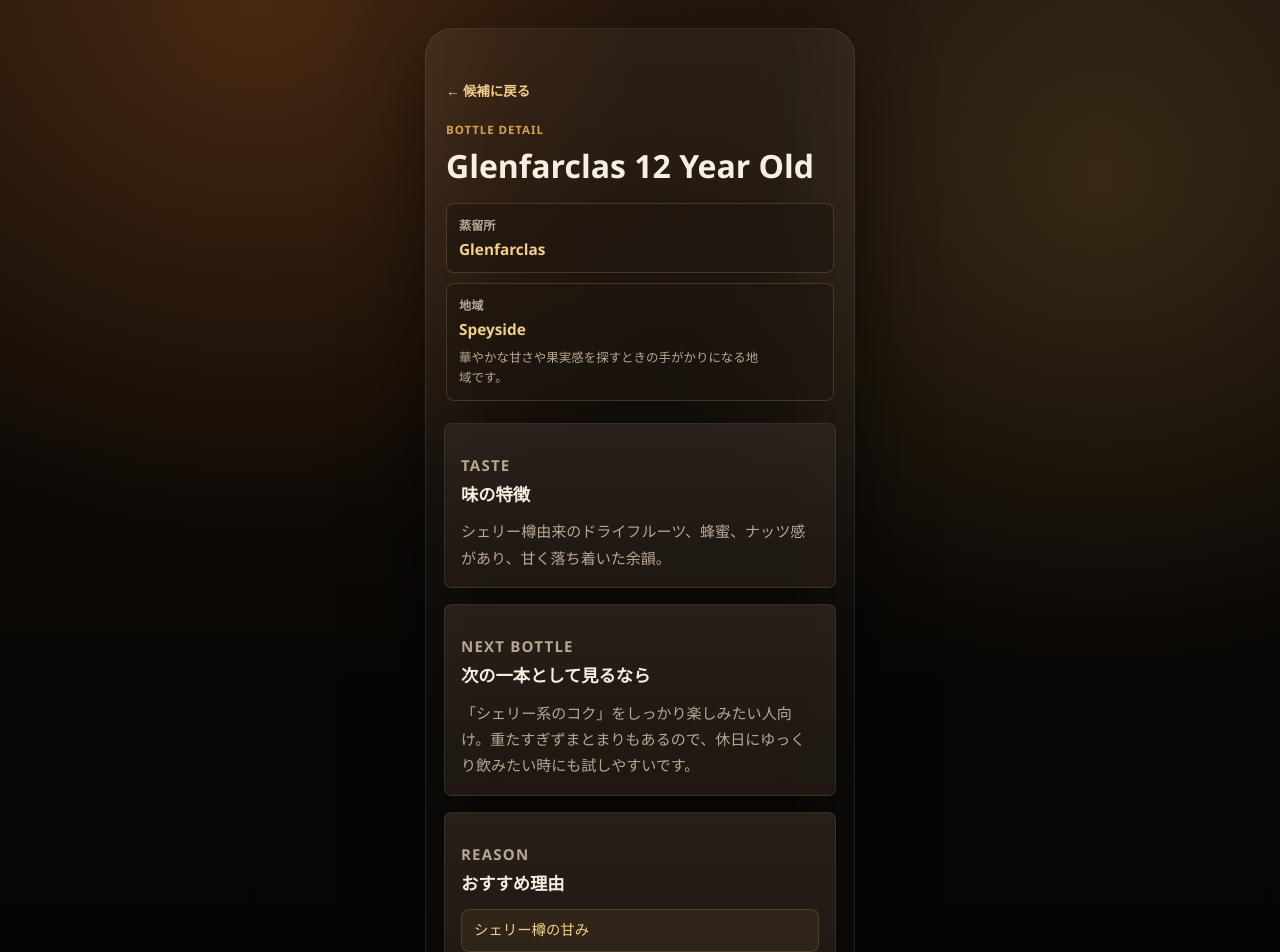
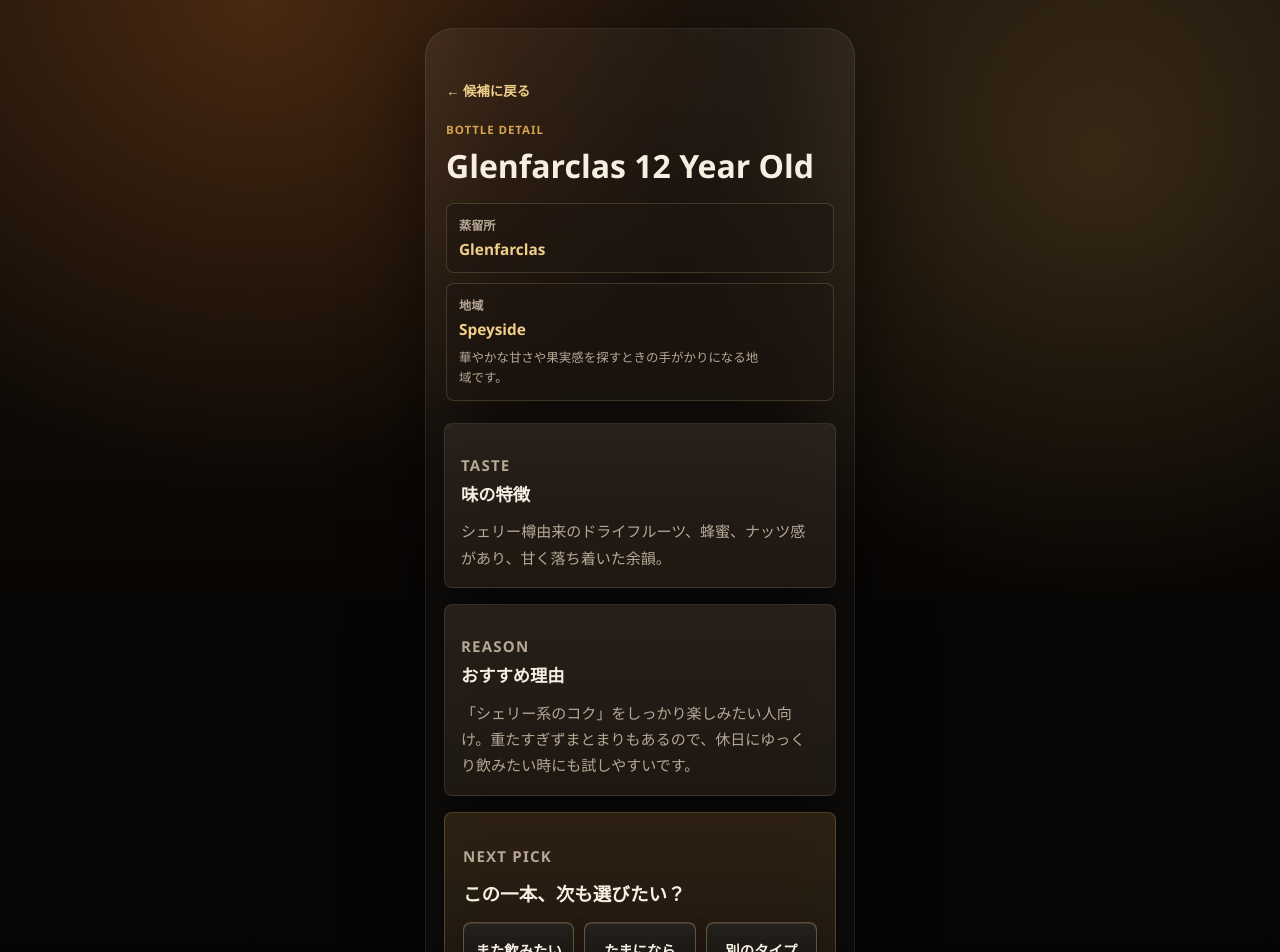
Before and after one commit to takatoshi0161/Whisky-Scanner, a Next.js app in the folder frontend/: page /bottles/glenfarclas12yearold in a window 1280 px wide. Shown: the top 952 px of the page. Built offline with nearby package versions, Linux system fonts and the light colour scheme.

Commit message:
fix(frontend): unify recommendation detail display

```diff
--- a/frontend/app/bottles/[slug]/page.tsx
+++ b/frontend/app/bottles/[slug]/page.tsx
@@ -35,6 +35,12 @@
   }
 
   const regionDescription = getRegionDescription(bottle.region);
+  const detailRecommendation = bottle.recommendation?.detailRecommendation;
+  const fallbackRecommendationReasons = detailRecommendation
+    ? []
+    : bottle.recommendationReasons;
+  const hasRecommendationReason =
+    Boolean(detailRecommendation) || fallbackRecommendationReasons.length > 0;
 
   return (
     <main className="appShell detailShell">
@@ -65,23 +71,19 @@
         <p>{bottle.tasteProfile}</p>
       </section>
 
-      {bottle.recommendation ? (
-        <section className="detailCard" aria-labelledby="recommendation-title">
-          <p className="sectionKicker">Next Bottle</p>
-          <h2 id="recommendation-title">次の一本として見るなら</h2>
-          <p>{bottle.recommendation.detailRecommendation}</p>
-        </section>
-      ) : null}
-
-      {bottle.recommendationReasons.length > 0 ? (
+      {hasRecommendationReason ? (
         <section className="detailCard" aria-labelledby="reason-title">
           <p className="sectionKicker">Reason</p>
           <h2 id="reason-title">おすすめ理由</h2>
-          <ul className="reasonList">
-            {bottle.recommendationReasons.map((reason) => (
-              <li key={reason}>{reason}</li>
-            ))}
-          </ul>
+          {detailRecommendation ? (
+            <p>{detailRecommendation}</p>
+          ) : (
+            <ul className="reasonList">
+              {fallbackRecommendationReasons.map((reason) => (
+                <li key={reason}>{reason}</li>
+              ))}
+            </ul>
+          )}
         </section>
       ) : null}
 
```
